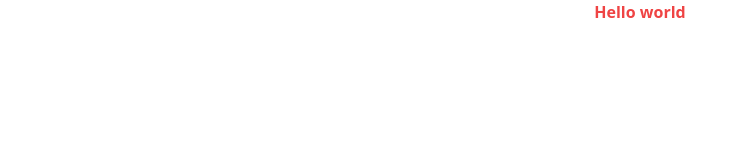
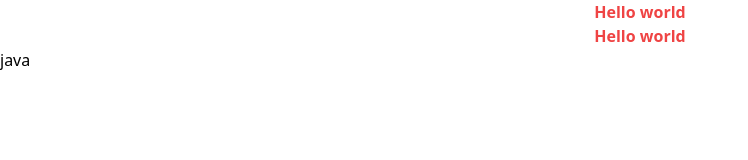
Before and after one commit to Anvarov-Ismoil/gaming-platform, a Vue app: page / in a window 1280 px wide. Shown: the top 160 px of the page, without its empty margins (0-748 px from the left). Built offline with nearby package versions, Linux system fonts and the light colour scheme.

Commit message:
feat: first commit

```diff
--- a/src/App.vue
+++ b/src/App.vue
@@ -1,5 +1,6 @@
 <template>
   <RouterView />
+  <h1>java</h1>
 </template>
 
 <script>
--- a/src/views/HomeView.vue
+++ b/src/views/HomeView.vue
@@ -1,6 +1,7 @@
 
 <template>
   <main>
+    <h1 class="text-center font-bold text-red-500">Hello world</h1>
     <h1 class="text-center font-bold text-red-500">Hello world</h1>
   </main>
 </template>
```
